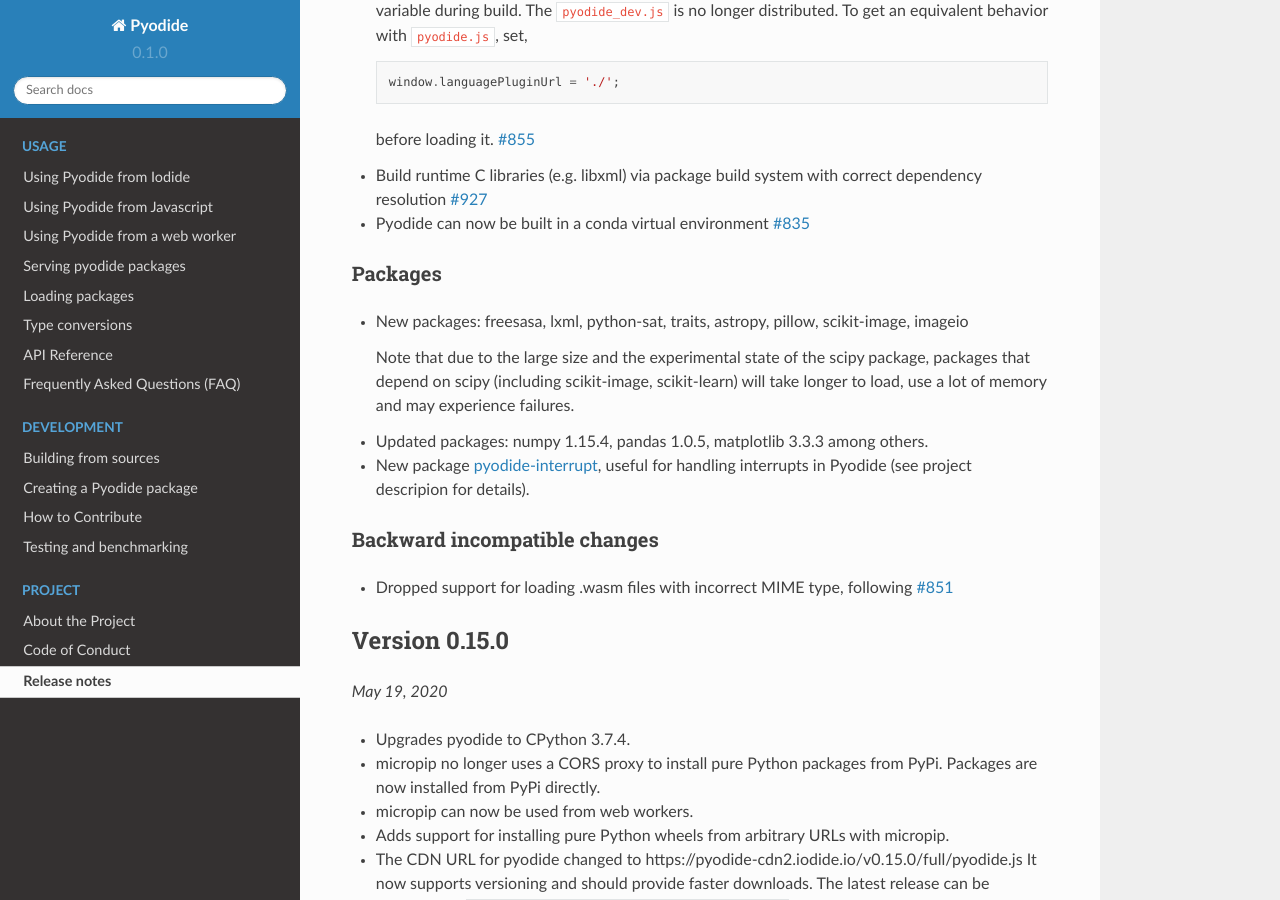
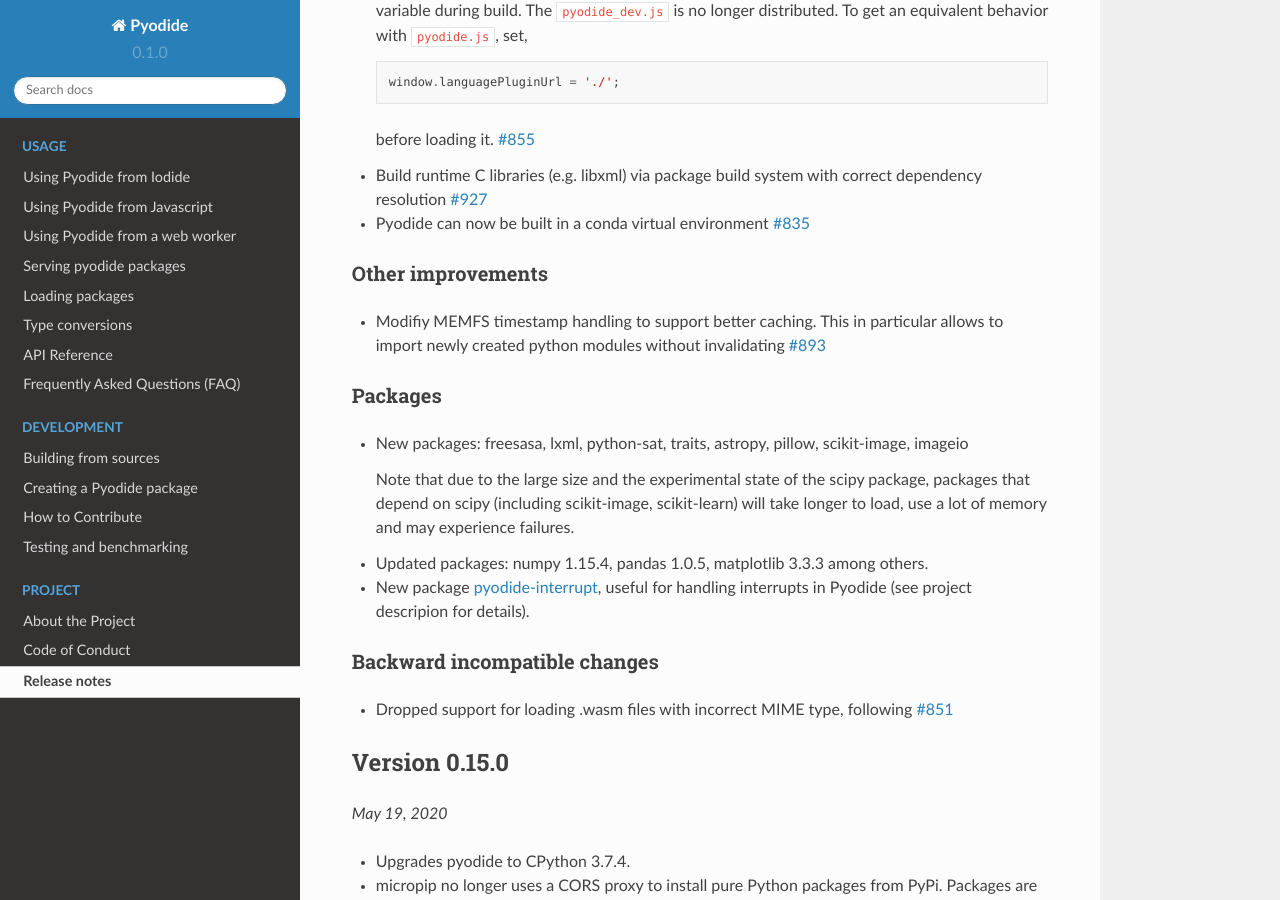
Before and after one commit to pyodide/pyodide, a Sphinx documentation site: the page built from docs/changelog.md, in a window 1280 px wide and 900 px high, scrolled down 1267 px. Built offline with Sphinx 7.4.7 and the Read the Docs theme 2.0.0, drawn with Linux system fonts in a browser that asks for light colours; the version number is read from the project's files by our own code.

Commit message:
One more changelog entry

```diff
--- a/docs/changelog.md
+++ b/docs/changelog.md
@@ -46,6 +46,7 @@
 - Suppress REPL results returned by `pyodide.eval_code` by adding a semicolon
   [#876](https://github.com/iodide-project/pyodide/pull/876).
 
+
 ### Build system
 
 - Updated docker image to Debian buster, resulting in smaller images.
@@ -80,6 +81,11 @@
 - Pyodide can now be built in a conda virtual environment
   [#835](https://github.com/iodide-project/pyodide/pull/835)
 
+### Other improvements
+
+- Modifiy MEMFS timestamp handling to support better caching. This in particular allows to
+  import newly created python modules without invalidating
+  [#893](https://github.com/iodide-project/pyodide/pull/893)
 
 ### Packages
 - New packages: freesasa, lxml, python-sat, traits, astropy, pillow,
```
